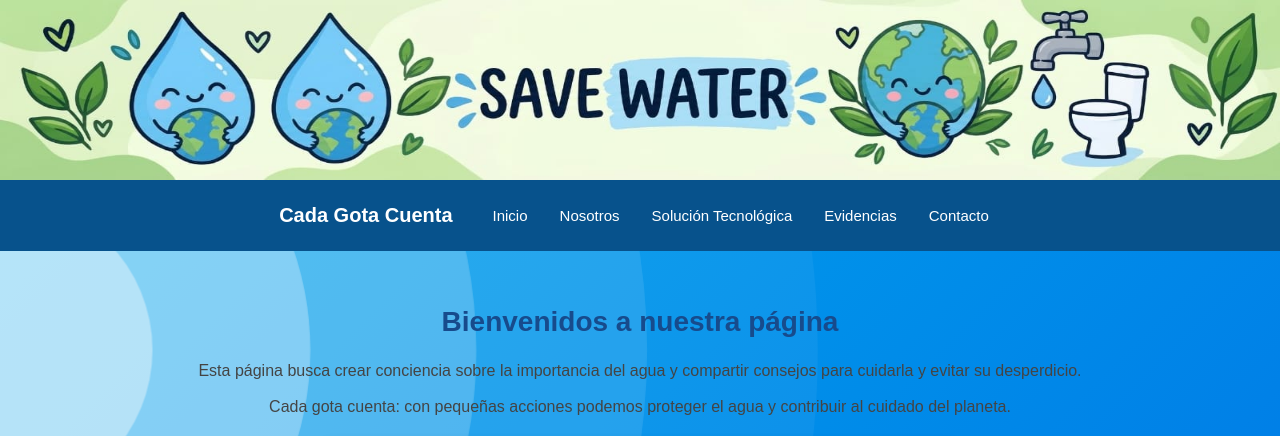
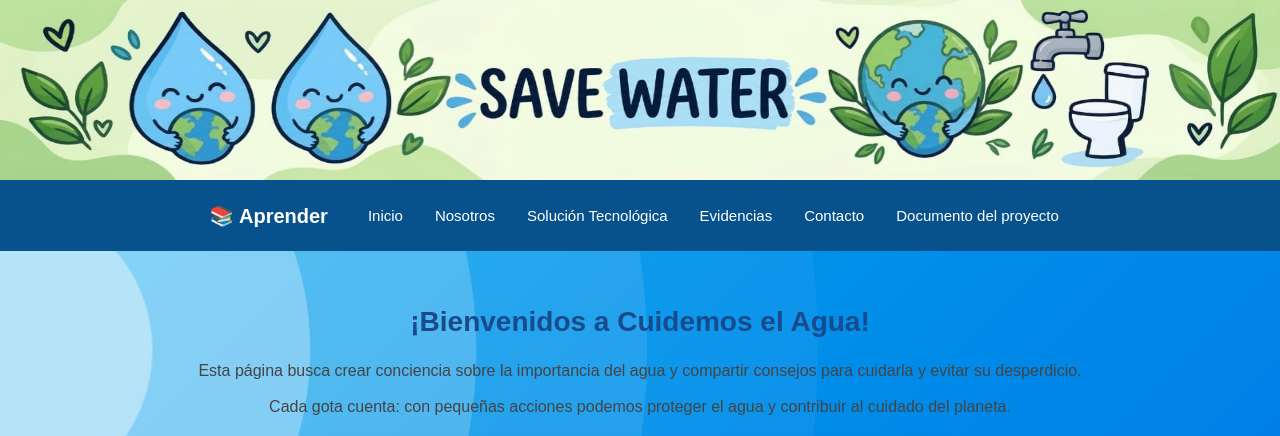
Before and after one commit to guerrerodarly8-star/save-water, a plain HTML site: page index.html in a window 1280 px wide. Shown: the top 436 px of the page. Drawn offline with Linux system fonts and the light colour scheme.

Commit message:
Add files via upload

```diff
--- a/index.html
+++ b/index.html
@@ -12,25 +12,28 @@
     </div>
 <header>
     <nav>
-        <div class="logo">Cada Gota Cuenta </div>
+        <div class="logo">📚 Aprender</div>
 
         <a href="index.html">Inicio</a>
         <a href="nosotros.html">Nosotros</a>
         <a href="solucion tecnologica.html">Solución Tecnológica</a>
         <a href="evidencias.html">Evidencias</a>
         <a href="contacto.html">Contacto</a>
+        <a href="documento-proyecto.html">Documento del proyecto</a>
     </nav>
 </header>
 
 <section class="contenido">
-    <h2>Bienvenidos a nuestra página</h2>
+    <h2>¡Bienvenidos a Cuidemos el Agua!</h2>
 
     <p>
-         Esta página busca crear conciencia sobre la importancia del agua y compartir consejos para cuidarla y evitar su desperdicio.
+        Esta página busca crear conciencia sobre la importancia del agua
+        y compartir consejos para cuidarla y evitar su desperdicio.
     </p>
 
     <p>
-        Cada gota cuenta: con pequeñas acciones podemos proteger el agua y contribuir al cuidado del planeta.
+        Cada gota cuenta: con pequeñas acciones podemos proteger el agua
+        y contribuir al cuidado del planeta.
     </p>
 
     <div class="contenedor-video">
```
Also changed, not shown: contacto.html (+2 -1 lines), cronograma.html (+1 -0 lines), evidencias.html (+1 -0 lines), mision.html (+1 -0 lines), objetivos especificos.html (+1 -0 lines), objetivos generales.html (+1 -0 lines), pregunta problema.html (+1 -0 lines), solucion tecnologica.html (+1 -0 lines), 1 other file.
